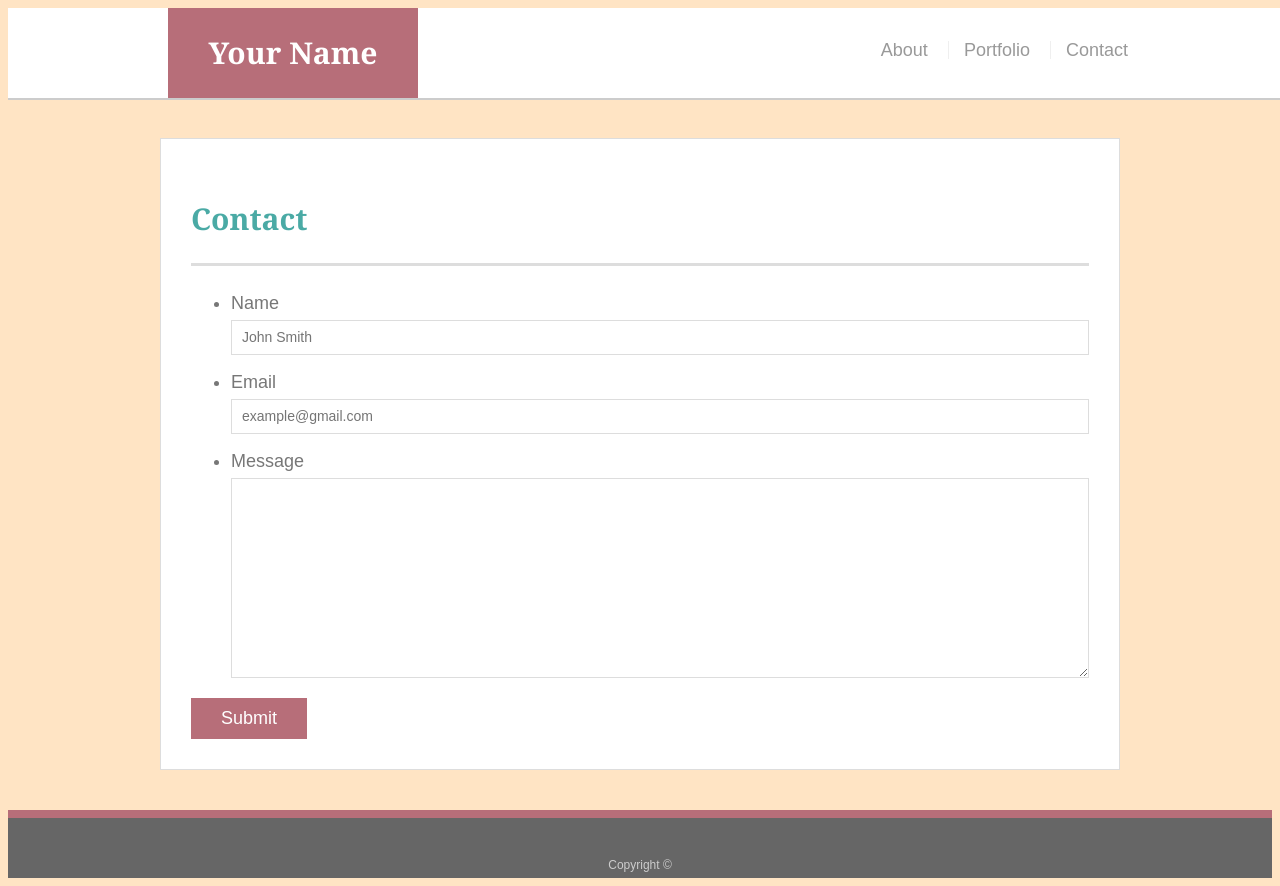
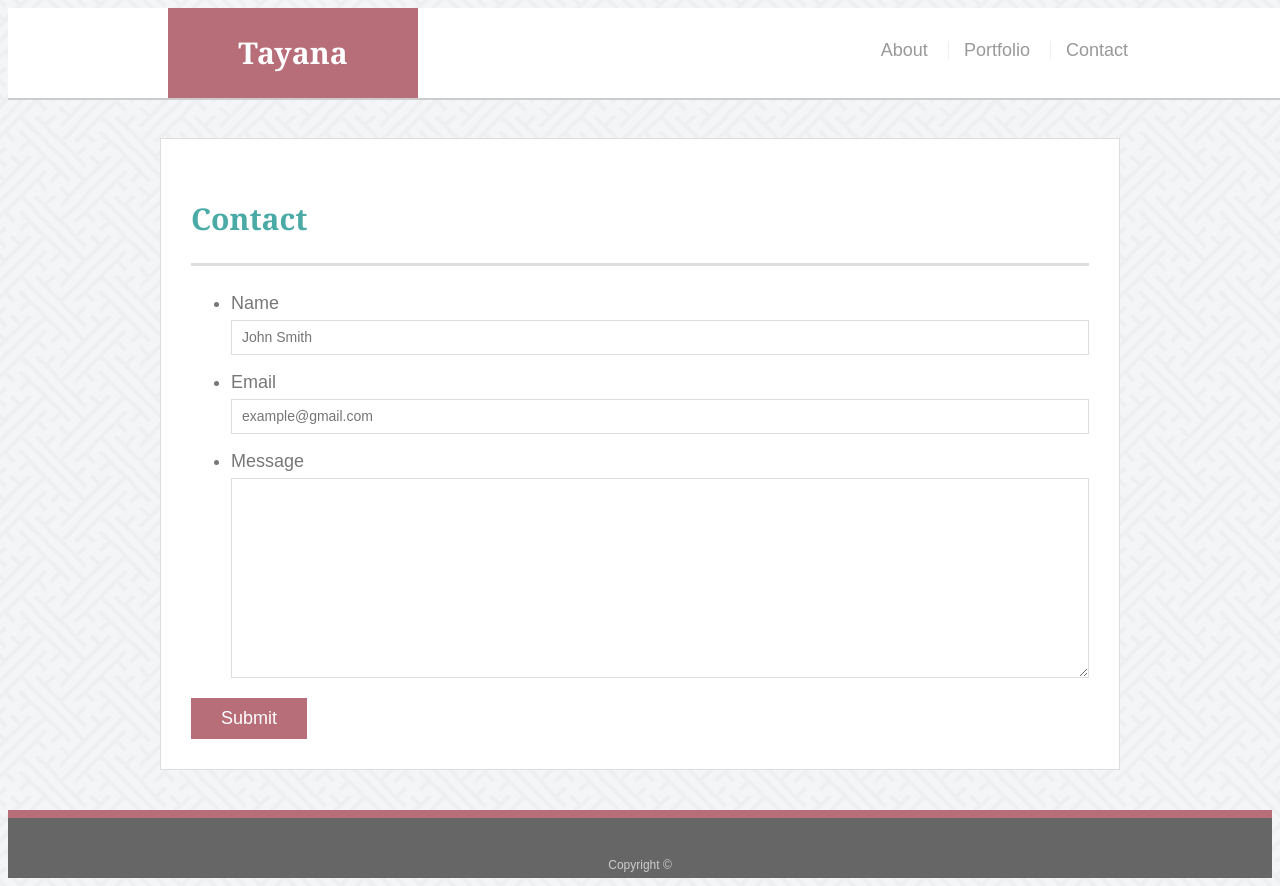
Before and after one commit to Tayaj718/Bootstrap-Portfolio, a plain HTML site: page contact.html in a window 1280 px wide. Drawn offline with Linux system fonts and the light colour scheme.

Commit message:
added textured background via ../images/nameoffile

```diff
--- a/assets/css/style.css
+++ b/assets/css/style.css
@@ -3,8 +3,8 @@ body {
     font-size: 18px;
     line-height: 34px;
     color: #777777;
-    /* background-image: url(assets/images/interlaced.png); */
-    background-color: bisque;
+    background-image: url("../images/interlaced.png");
+
   }
 
   * {
--- a/contact.html
+++ b/contact.html
@@ -3,7 +3,7 @@
 
 <head>
   <meta charset="UTF-8">
-  <title>Contact | Your Name</title>
+  <title>Contact | Tayana</title>
   <link rel="stylesheet" type="text/css" href="assets/css/style.css">
 </head>
 
@@ -11,7 +11,7 @@
 
   <header id="masthead">
     <div class="container">
-      <a href="index.html" id="logo">Your Name</a>
+      <a href="index.html" id="logo">Tayana</a>
       <nav>
         <a href="index.html">About</a>
         <a href="portfolio.html">Portfolio</a>
```
Also changed, not shown: portfolio.html (+2 -2 lines).
